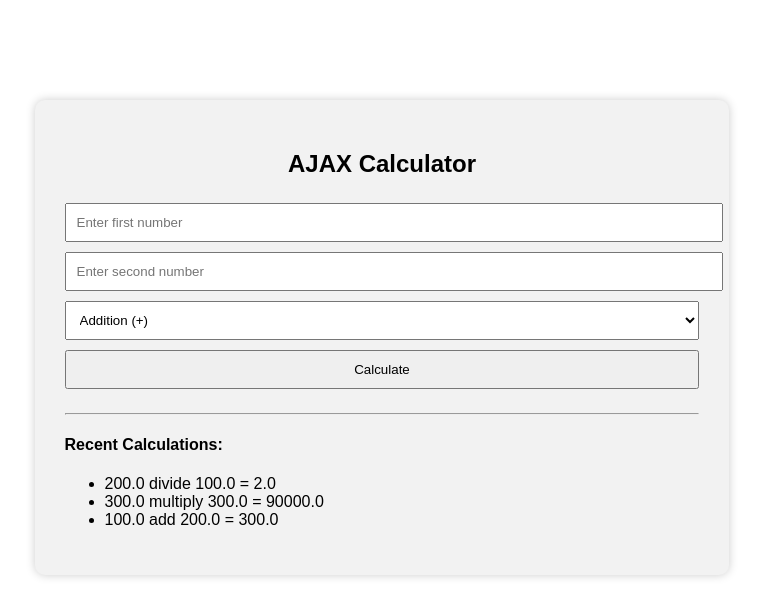
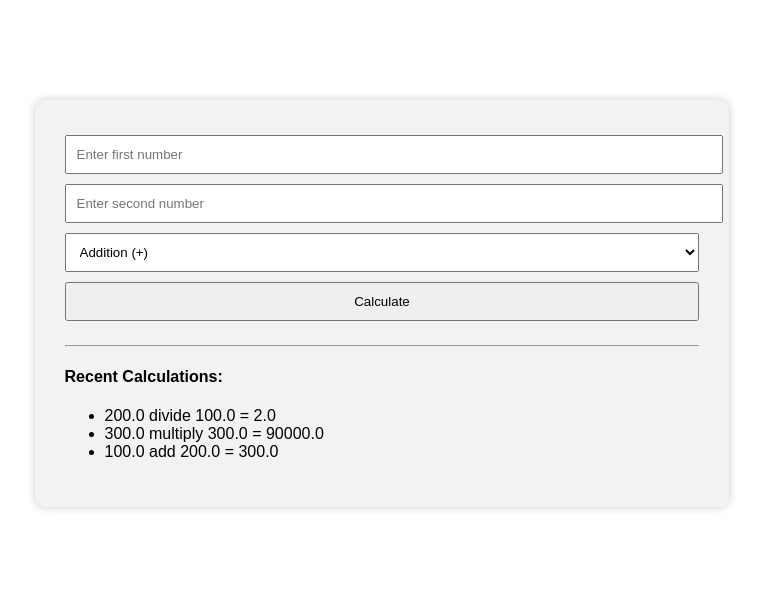
Before and after one commit to bishaldahal4777/calculator, a Django app: page / in a window 1280 px wide. Shown: the top 615 px of the page, without its empty margins (258-1021 px from the left). Run offline with Django 5.2, Linux system fonts and the light colour scheme; data comes from the database, SQL or seed files in the repository.

Commit message:
new commit

```diff
--- a/calc/templates/calc/index.html
+++ b/calc/templates/calc/index.html
@@ -12,7 +12,6 @@
 </head>
 <body>
     <div class="calculator">
-        <h2>AJAX Calculator</h2>
 
         <form id="calcForm">
             {% csrf_token %}
```
